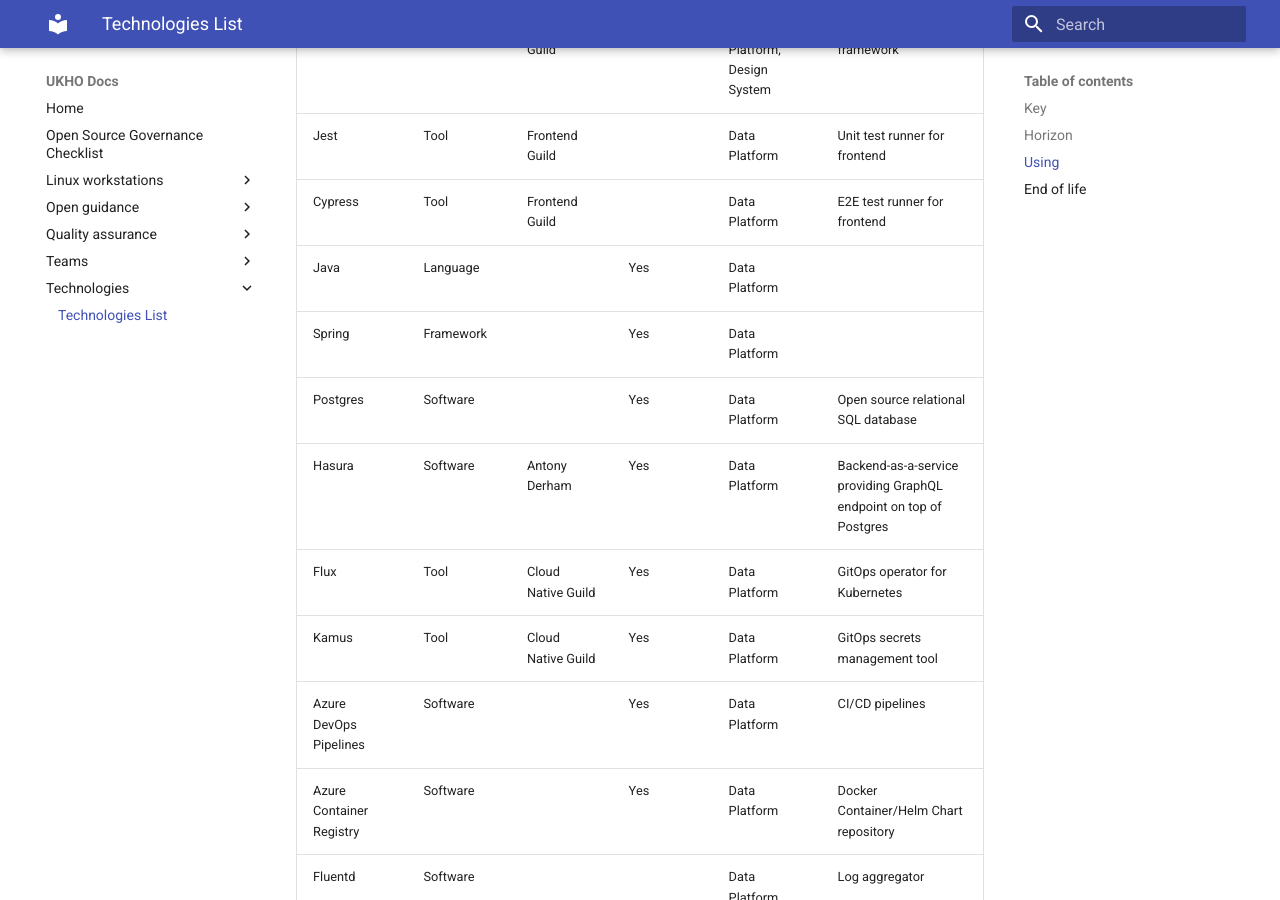
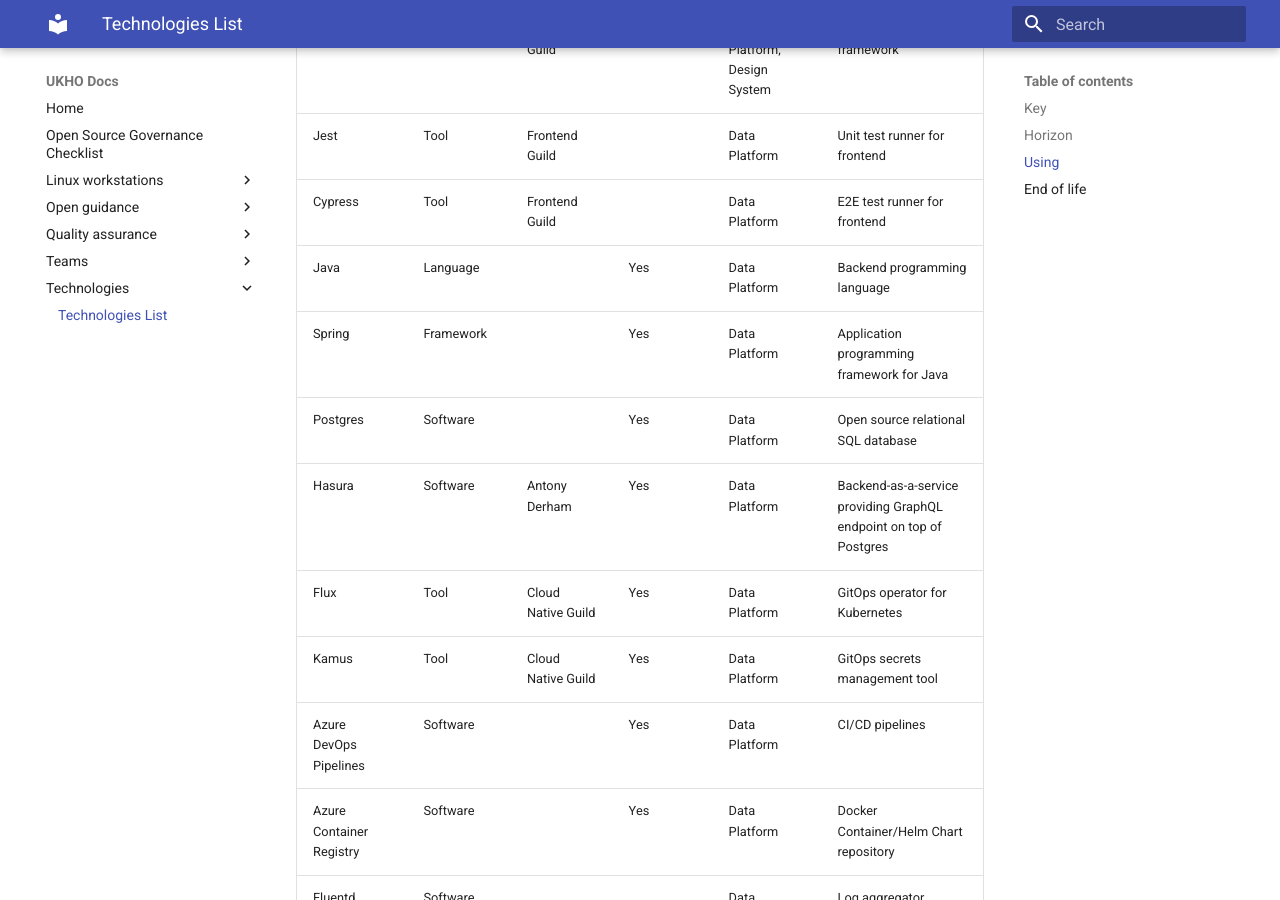
Before and after one commit to UKHO/docs, an MkDocs documentation site: the page built from docs/technologies/index.md, in a window 1280 px wide and 900 px high, scrolled down 2037 px. Built offline with MkDocs 1.6.1 and Material for MkDocs 9.7.7, drawn with Linux system fonts in a browser that asks for light colours.

Commit message:
Update index.md

```diff
--- a/docs/technologies/index.md
+++ b/docs/technologies/index.md
@@ -41,8 +41,8 @@ If a technology is on this list it means that time can be spent investigating it
 | Angular | Framework | Frontend Guild | Yes | Data Platform, Design System | Enterprise frontend framework |
 | Jest | Tool | Frontend Guild |  | Data Platform | Unit test runner for frontend |
 | Cypress | Tool | Frontend Guild |  | Data Platform | E2E test runner for frontend |
-| Java | Language |  | Yes | Data Platform |  |
-| Spring | Framework |  | Yes | Data Platform |  |
+| Java | Language |  | Yes | Data Platform | Backend programming language |
+| Spring | Framework |  | Yes | Data Platform | Application programming framework for Java |
 | Postgres | Software |  | Yes | Data Platform | Open source relational SQL database |
 | Hasura | Software | Antony Derham | Yes | Data Platform | Backend-as-a-service providing GraphQL endpoint on top of Postgres |
 | Flux | Tool | Cloud Native Guild | Yes | Data Platform | GitOps operator for Kubernetes |
```
